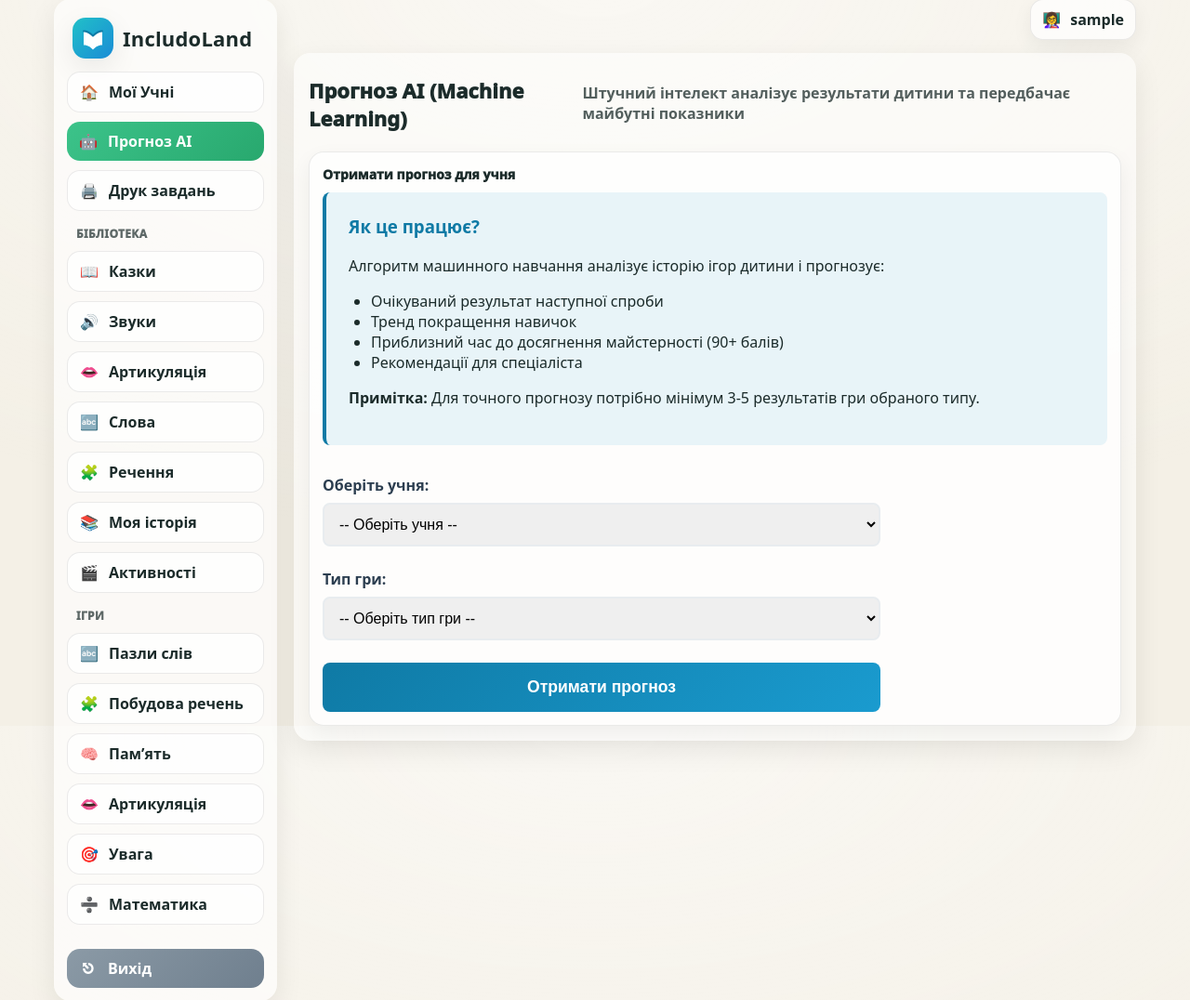
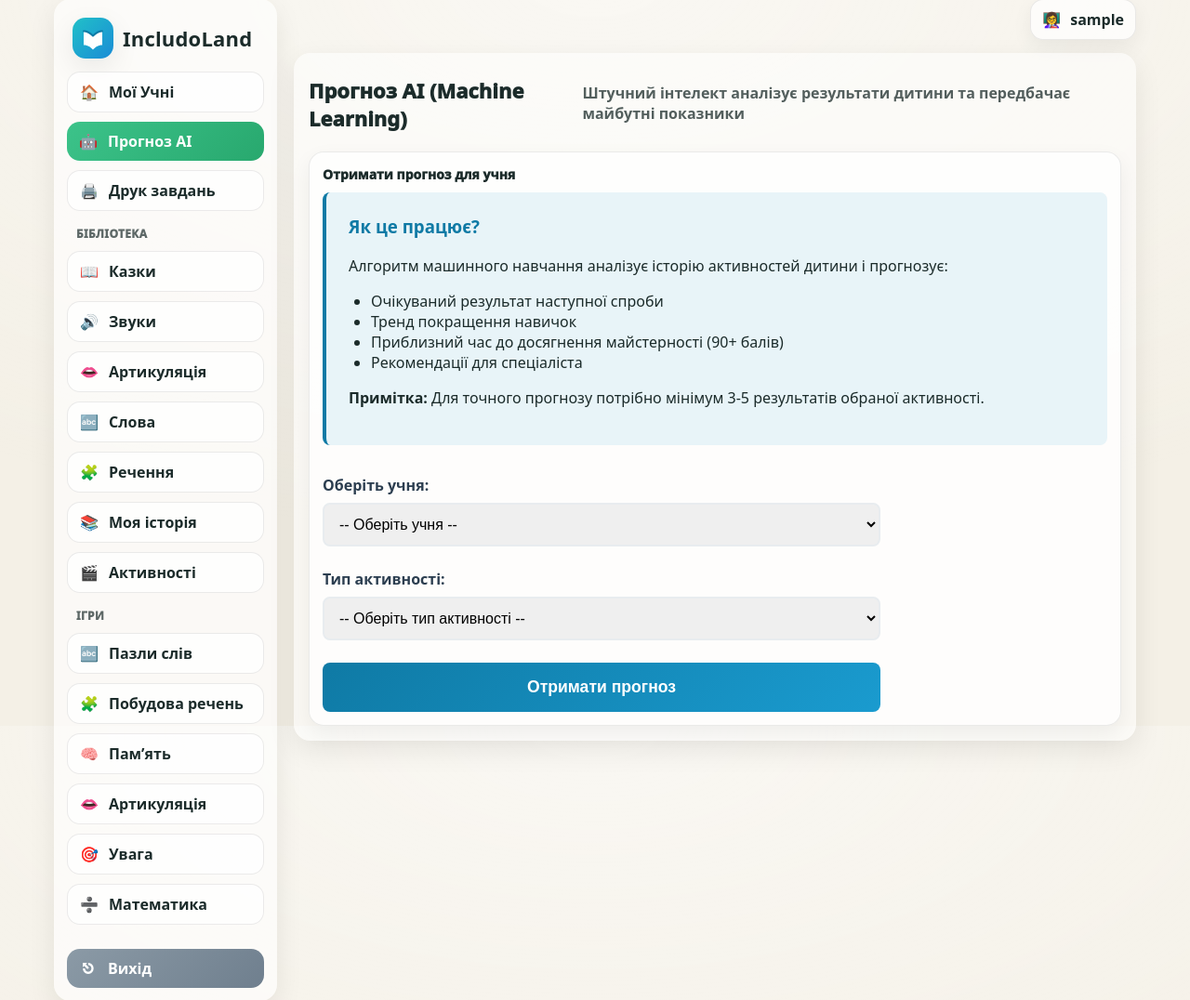
Before and after one commit to anatolii-kandiuk/IncludoLandApp, a Django app: page /specialist/ml-predictions/ in a window 1280 px wide. Shown: the part 19-1095 px from the top of the page at 93% size. Run offline with Django 4.2, Linux system fonts and the light colour scheme; a user stored in the database is signed in; tables that the repository leaves empty hold one stand-in row (values such as "Sample post"); parts of the project's set-up code (start-up, migrations or seed data) failed here and were passed over.

Commit message:
fix: update terminology from "game" to "activity" for consistency in performance prediction

```diff
--- a/accounts/views.py
+++ b/accounts/views.py
@@ -2271,7 +2271,7 @@ def predict_performance(request):
     valid_game_types = dict(GameResult.GameType.choices).keys()
     if game_type not in valid_game_types:
         return JsonResponse({
-            'error': f'Невірний game_type. Доступні значення: {", ".join(valid_game_types)}'
+            'error': f'Невірний тип активності. Доступні значення: {", ".join(valid_game_types)}'
         }, status=400)
 
     # Resolve user_id from username if provided
@@ -2318,16 +2318,16 @@ def predict_performance(request):
             except ValueError as e:
                 logger.warning(f"Insufficient training data for {game_type}: {str(e)}")
                 return JsonResponse({
-                    'error': 'Недостатньо даних для навчання моделі',
-                    'reason': 'Недостатньо даних для цього типу гри',
-                    'suggestion': 'Потрібно більше результатів ігор для тренування моделі. Спробуйте пізніше коли буде більше даних.'
+                    'error': 'Недостатньо даних для аналізу',
+                    'reason': 'Недостатньо даних для цього типу активності',
+                    'suggestion': 'Потрібно більше результатів активностей для аналізу. Спробуйте пізніше коли буде більше даних.'
                 }, status=400)
             except Exception as e:
                 logger.error(f"Training error for {game_type}: {str(e)}", exc_info=True)
                 return JsonResponse({
-                    'error': 'Помилка при навчанні моделі',
-                    'reason': 'Технічна помилка під час навчання моделі',
-                    'suggestion': 'Зверніться до адміністратора або спробуйте інший тип гри.'
+                    'error': 'Помилка під час аналізу',
+                    'reason': 'Технічна помилка під час аналізу даних',
+                    'suggestion': 'Зверніться до адміністратора або спробуйте інший тип активності.'
                 }, status=500)
         else:
             model_info = {
@@ -2342,8 +2342,8 @@ def predict_performance(request):
             logger.warning(f"Cannot predict for user_id={user_id}, game_type={game_type} - insufficient data")
             return JsonResponse({
                 'error': 'Неможливо зробити прогноз',
-                'reason': f'Недостатньо даних для цього учня у грі "{game_type}"',
-                'suggestion': f'Учень повинен зіграти мінімум {predictor.window_size} ігор типу "{game_type}". Перевірте чи обраний правильний учень та тип гри.'
+                'reason': f'Недостатньо даних для цього учня у активності "{game_type}"',
+                'suggestion': f'Учень повинен виконати мінімум {predictor.window_size} активностей типу "{game_type}". Перевірте чи обраний правильний учень та тип активності.'
             }, status=400)
 
         # Get username for display
--- a/templates/profile/specialist_ml_predictions.html
+++ b/templates/profile/specialist_ml_predictions.html
@@ -208,15 +208,15 @@
                     <div class="card__body">
                         <div class="info-box">
                             <h3>Як це працює?</h3>
-                            <p>Алгоритм машинного навчання аналізує історію ігор дитини і прогнозує:</p>
+                            <p>Алгоритм машинного навчання аналізує історію активностей дитини і прогнозує:</p>
                             <ul>
                                 <li>Очікуваний результат наступної спроби</li>
                                 <li>Тренд покращення навичок</li>
                                 <li>Приблизний час до досягнення майстерності (90+ балів)</li>
                                 <li>Рекомендації для спеціаліста</li>
                             </ul>
-                            <p><strong>Примітка:</strong> Для точного прогнозу потрібно мінімум 3-5 результатів гри
-                                обраного типу.</p>
+                            <p><strong>Примітка:</strong> Для точного прогнозу потрібно мінімум 3-5 результатів
+                                обраної активності.</p>
                         </div>
 
                         <form id="predictionForm" class="prediction-form"
@@ -235,9 +235,9 @@
                             </div>
 
                             <div class="form-group">
-                                <label for="gameTypeSelect">Тип гри:</label>
+                                <label for="gameTypeSelect">Тип активності:</label>
                                 <select id="gameTypeSelect" name="game_type" required>
-                                    <option value="">-- Оберіть тип гри --</option>
+                                    <option value="">-- Оберіть тип активності --</option>
                                     {% for gt in game_types %}
                                     <option value="{{ gt.value }}">{{ gt.label }}</option>
                                     {% endfor %}
@@ -273,7 +273,7 @@
             const gameType = document.getElementById('gameTypeSelect').value;
 
             if (!username || !gameType) {
-                alert('Будь ласка, оберіть учня та тип гри');
+                alert('Будь ласка, оберіть учня та тип активності');
                 return;
             }
 
@@ -369,13 +369,13 @@
                             <div class="stat-value big">${data.predicted_score.toFixed(1)}</div>
                         </div>
                         <div class="stat-card">
-                            <div class="stat-label">Тренд (+/- за гру)</div>
+                            <div class="stat-label">Тренд (+/- за активність)</div>
                             <div class="stat-value" style="color: ${data.score_trend > 0 ? '#27ae60' : '#e74c3c'}">
                                 ${data.score_trend > 0 ? '+' : ''}${data.score_trend.toFixed(2)}
                             </div>
                         </div>
                         <div class="stat-card">
-                            <div class="stat-label">Впевненість моделі</div>
+                            <div class="stat-label">Впевненість аналізу</div>
                             <div class="stat-value">${data.confidence.toFixed(0)}%</div>
                         </div>
                     </div>
@@ -401,7 +401,7 @@
                     `}
 
                     <div style="padding: 1rem; background: #f8f9fa; border-radius: 8px; margin-top: 1rem; font-size: 0.9rem; color: #6c757d;">
-                        <strong>Тип гри:</strong> ${gameTypeLabels[gameType]}<br>
+                        <strong>Тип активності:</strong> ${gameTypeLabels[gameType]}<br>
                         <strong>Учень:</strong> ${displayName} (${username})
                     </div>
                 </div>
```
